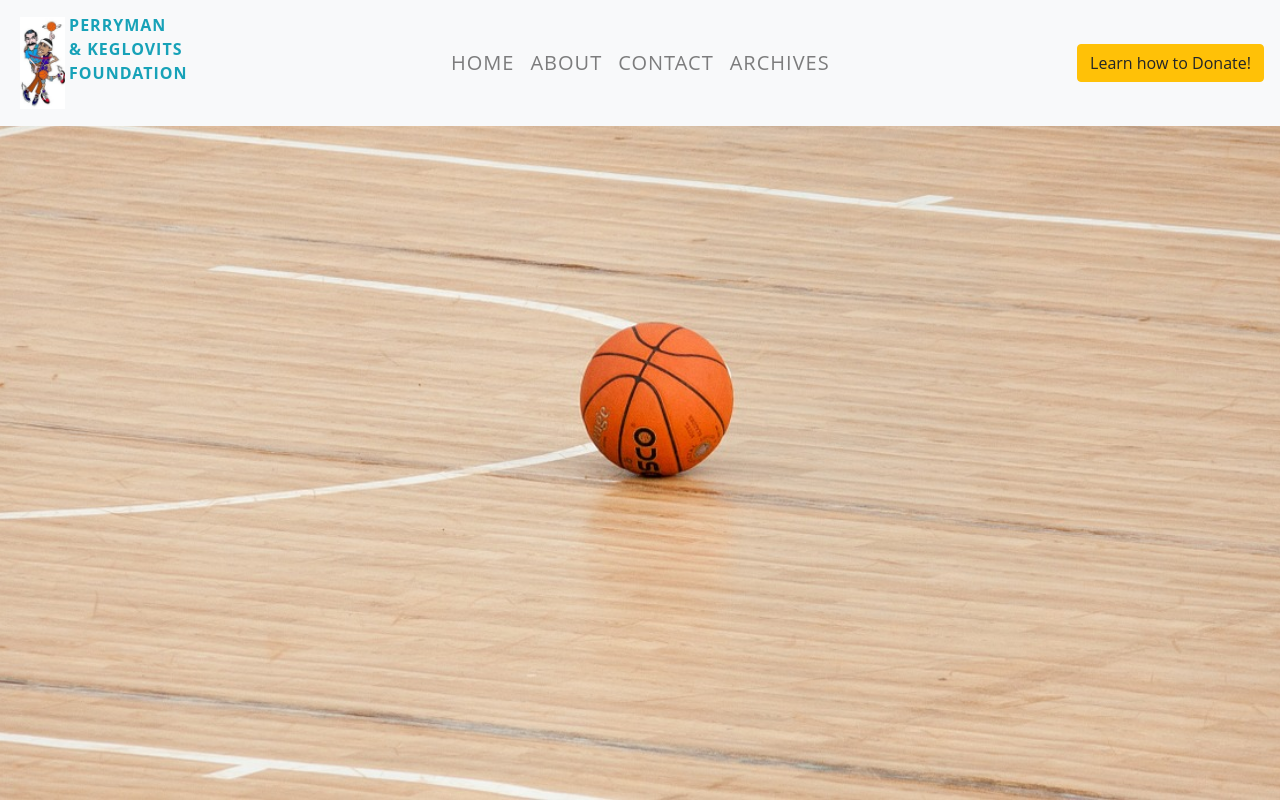
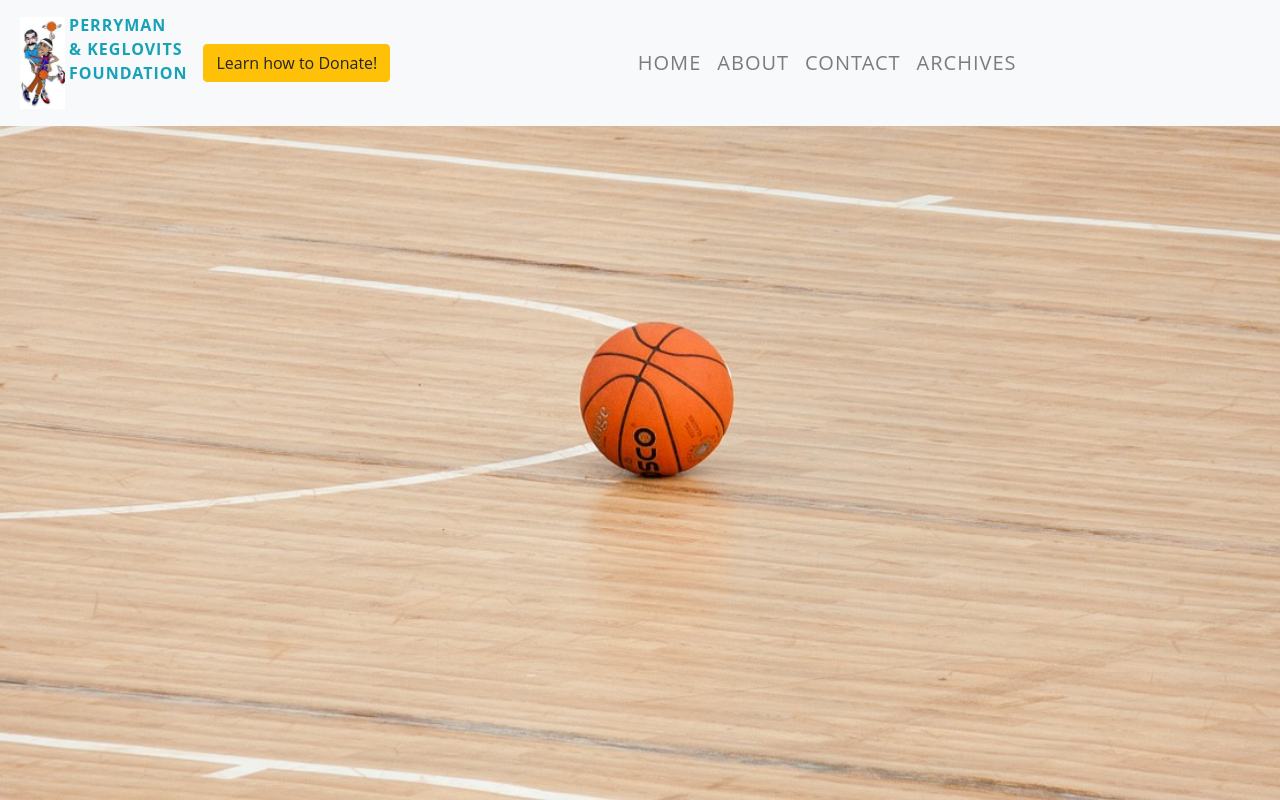
Before and after one commit to karenmmarks/perrymankeglovits, a React (Vite) app: page / in a window 1280 px wide. Built offline with nearby package versions, Linux system fonts and the light colour scheme.

Commit message:
Header stuff slightly updated

```diff
--- a/src/Components/Header/Header.jsx
+++ b/src/Components/Header/Header.jsx
@@ -1,7 +1,5 @@
 import React, { useState } from 'react';
-import {
-  Navbar, Nav, Form, Button,
-} from 'react-bootstrap';
+import { Navbar, Nav, Button } from 'react-bootstrap';
 import PKLogo from '../../Assets/Images/pklogo.jpg';
 import DonateModal from '../Views/Donate/DonateModal';
 
@@ -29,24 +27,23 @@ const Header = () => {
             Foundation
           </span>
         </Navbar.Brand>
-        <Navbar.Toggle aria-controls="basic-navbar-nav" />
-        <Navbar.Collapse id="basic-navbar-nav">
-          <Nav className="mr-auto">
+        <Navbar.Toggle
+          className="float-right"
+          aria-controls="basic-navbar-nav"
+        />
+        <Button variant="warning" onClick={() => setVisible(true)}>
+          Learn how to Donate!
+        </Button>
+        <Navbar.Collapse>
+          <Nav>
             <Nav.Link href="home">Home</Nav.Link>
             <Nav.Link href="about">About</Nav.Link>
             <Nav.Link href="contact">Contact</Nav.Link>
             <Nav.Link href="archives">Archives</Nav.Link>
-            {/* <NavDropdown title="Archives" id="basic-nav-dropdown"> */}
-            {/* <NavDropdown.Item href="pressreleases">Press Releases</NavDropdown.Item> */}
-            {/* <NavDropdown.Item href="spiritawards">Spirit Awards</NavDropdown.Item> */}
-            {/* <NavDropdown.Item href="photogallery">Photo Gallery</NavDropdown.Item> */}
-            {/* <NavDropdown.Item href="videohighlights">Video Highlights</NavDropdown.Item> */}
-            {/* </NavDropdown> */}
+
           </Nav>
-          <Form inline>
-            <Button variant="warning" onClick={() => setVisible(true)}>Learn how to Donate!</Button>
-          </Form>
         </Navbar.Collapse>
+
       </Navbar>
     </>
   );
```
